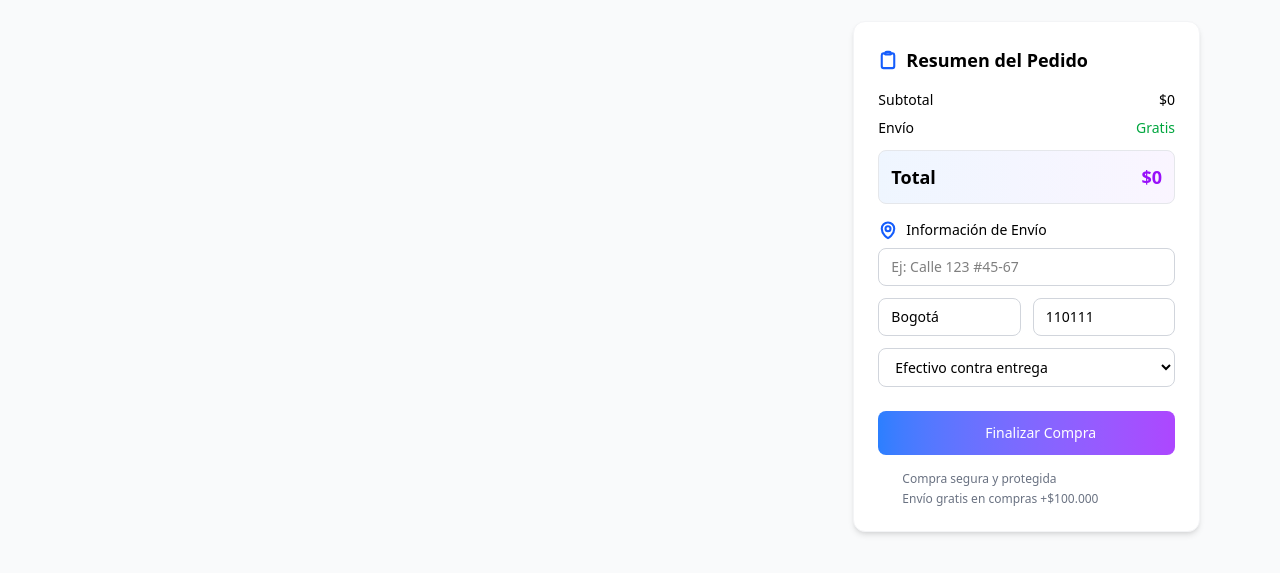
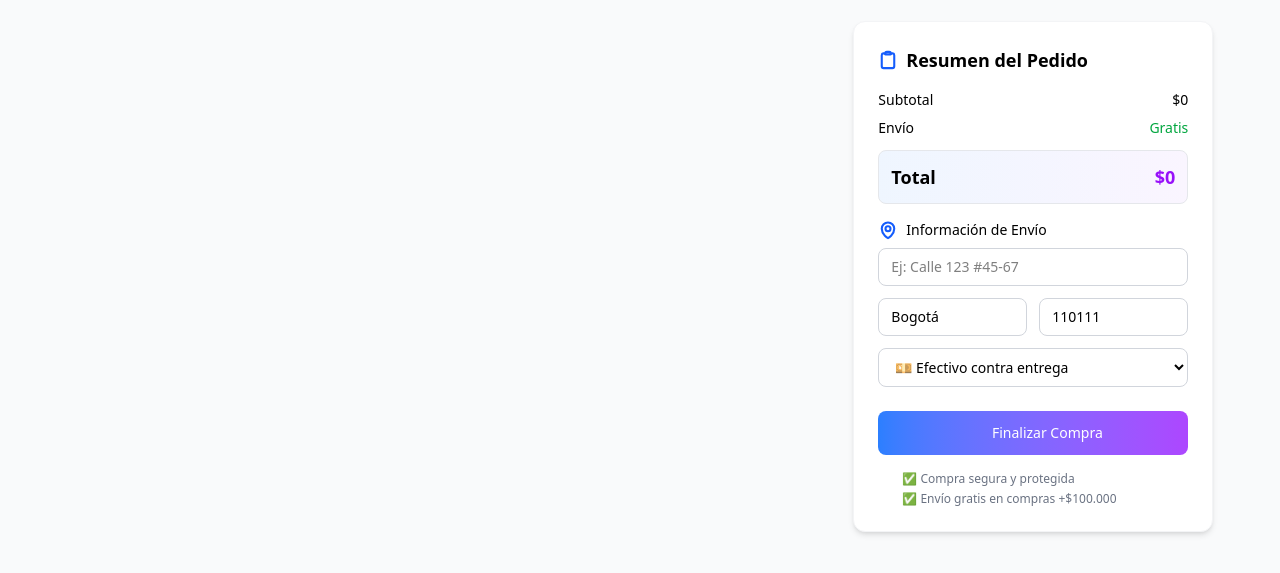
Before and after one commit to longasvargasd-hub/ecommerce, a website: page src/pages/carrito.html in a window 1280 px wide. Shown: the part 223-796 px from the top of the page. Drawn offline with Linux system fonts and the light colour scheme.

Commit message:
actualizacion 11

```diff
--- a/src/pages/carrito.html
+++ b/src/pages/carrito.html
@@ -71,7 +71,7 @@
   </header>
    <div class="w-full pt-10 px-6 md:px-12 lg:px-20">
 
-  <!-- Breadcrumb -->
+
   <div class="mb-6 flex items-center gap-1 text-sm">
     <span class="text-blue-600 font-medium">Inicio</span>
     <span class="text-black-600">→ Carrito de Compras</span>
@@ -101,7 +101,7 @@
     </div>
 
     <!-- Tarjeta del resumen -->
-    <div class="bg-white shadow-md rounded-xl p-6 h-fit border border-gray-100">
+    <div class="bg-white shadow-md rounded-xl p-6 h-fit border border-gray-100 w-90">
 
       <!-- Título del resumen -->
       <h2 class="text-lg font-semibold mb-4 flex items-center gap-2">
@@ -163,12 +163,7 @@
         </div>
 
         <select class="w-full border border-gray-300 px-3 py-2 rounded-lg text-sm">
-          <option><span class="icon-slot w-5 h-5">
-            <svg xmlns="http://www.w3.org/2000/svg" fill="none" viewBox="0 0 24 24" stroke-width="1.5" stroke="currentColor" class="size-6">
-            <path stroke-linecap="round" stroke-linejoin="round" d="M2.25 18.75a60.07 60.07 0 0 1 15.797 2.101c.727.198 1.453-.342 1.453-1.096V18.75M3.75 4.5v.75A.75.75 0 0 1 3 6h-.75m0 0v-.375c0-.621.504-1.125 1.125-1.125H20.25M2.25 6v9m18-10.5v.75c0 .414.336.75.75.75h.75m-1.5-1.5h.375c.621 0 1.125.504 1.125 1.125v9.75c0 .621-.504 1.125-1.125 1.125h-.375m1.5-1.5H21a.75.75 0 0 0-.75.75v.75m0 0H3.75m0 0h-.375a1.125 1.125 0 0 1-1.125-1.125V15m1.5 1.5v-.75A.75.75 0 0 0 3 15h-.75M15 10.5a3 3 0 1 1-6 0 3 3 0 0 1 6 0Zm3 0h.008v.008H18V10.5Zm-12 0h.008v.008H6V10.5Z" />
-            </svg>
-
-          </span>Efectivo contra entrega</option>
+          <option><span class="icon-slot w-5 h-5"></span>💴 Efectivo contra entrega</option>
         </select>
       </div>
 
@@ -187,13 +182,13 @@
         <p class="flex items-center gap-2">
           <!-- Ícono Check -->
           <span class="icon-slot w-4 h-4"></span>
-          Compra segura y protegida
+          ✅ Compra segura y protegida
         </p>
 
         <p class="flex items-center gap-2">
           <!-- Ícono Check -->
           <span class="icon-slot w-4 h-4"></span>
-          Envío gratis en compras +$100.000
+          ✅ Envío gratis en compras +$100.000
         </p>
 
       </div>
```
Also changed, not shown: src/style/output.css.
